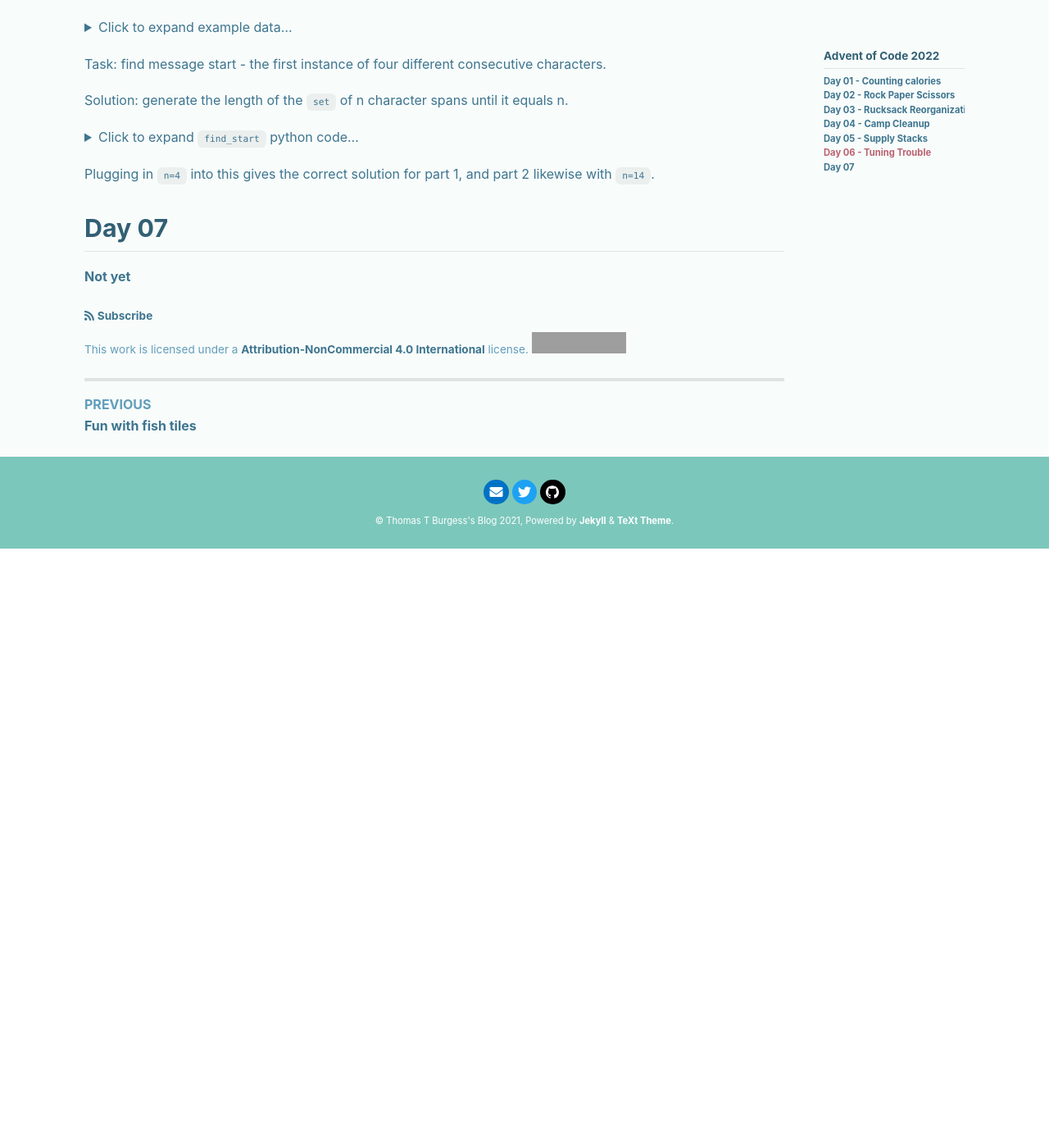
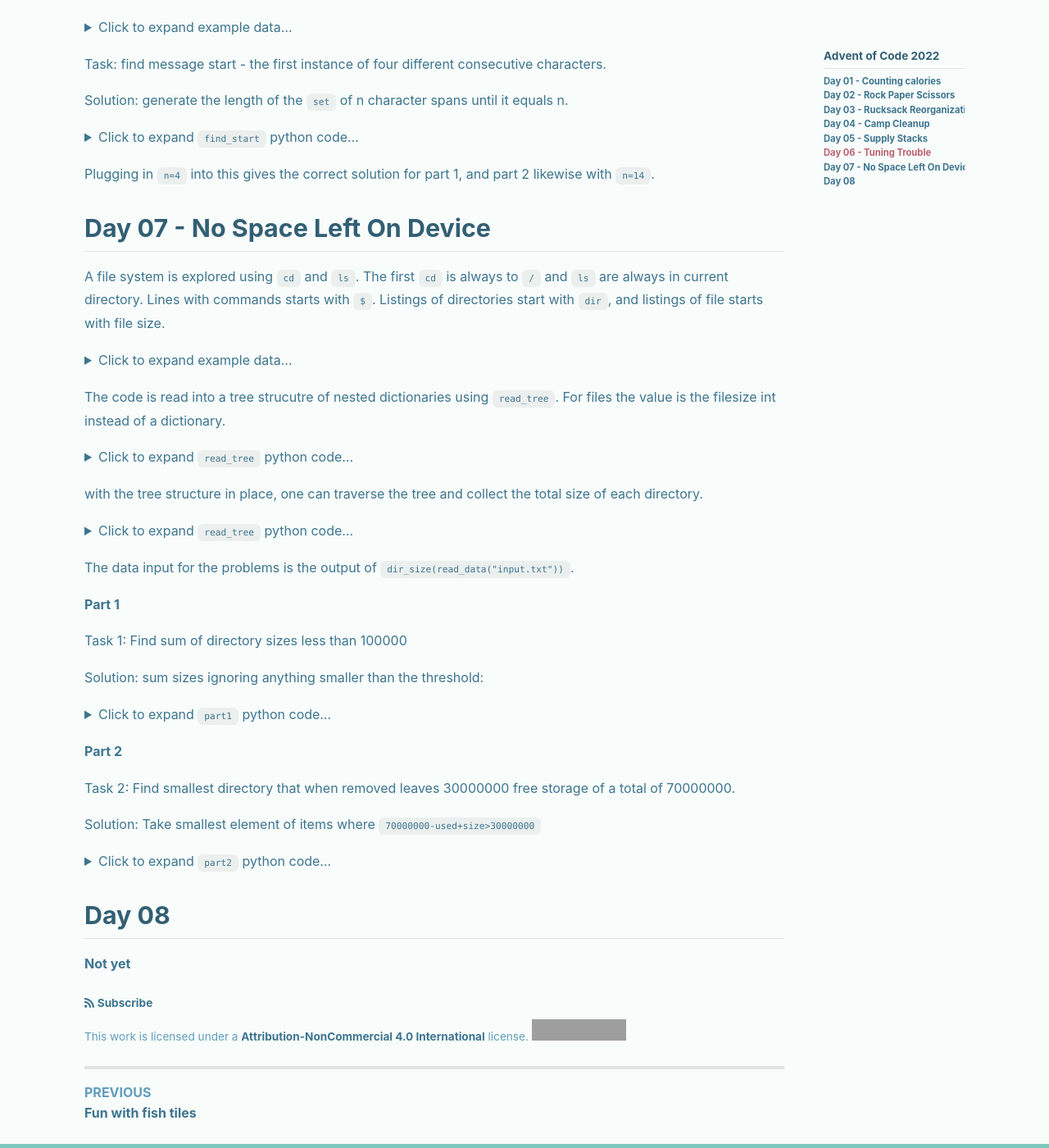
Before and after one commit to thomasburgess/thomasburgess.github.io, a Jekyll site: the page built from _posts/2022-12-01-aoc22.md, in a window 1280 px wide and 1400 px high, scrolled down 4367 px. Shown: the whole window at 82% size. Built offline with Jekyll 4.4.1, drawn with Linux system fonts in a browser that asks for light colours; nearby versions of some CDN libraries; comment, search, counter and statistics services are not loaded; before the commit the page ends 5036 px from its top, so only the background shows below that; grey boxes are pictures that could not be loaded.

Commit message:
aoc2022: day7

````diff
--- a/_posts/2022-12-01-aoc22.md
+++ b/_posts/2022-12-01-aoc22.md
@@ -426,5 +426,109 @@ def find_start(message: str, n: int) -> int:
 
 Plugging in `n=4` into this gives the correct solution for part 1, and part 2 likewise with `n=14`.
 
-## Day 07
+## Day 07 - No Space Left On Device
+
+A file system is explored using `cd` and `ls`. The first `cd` is always to `/` and `ls` are always in current directory. Lines with commands starts with `$`. Listings of directories start with `dir`, and listings of file starts with file size.
+
+{% details Click to expand example data... %}
+```
+$ cd /
+$ ls
+dir a
+14848514 b.txt
+8504156 c.dat
+dir d
+$ cd a
+$ ls
+dir e
+29116 f
+2557 g
+62596 h.lst
+$ cd e
+$ ls
+584 i
+$ cd ..
+$ cd ..
+$ cd d
+$ ls
+4060174 j
+8033020 d.log
+5626152 d.ext
+7214296 k
+```
+{% enddetails %}
+
+The code is read into a tree strucutre of nested dictionaries using `read_tree`. For files the value is the filesize int instead of a dictionary.
+
+{% details Click to expand `read_tree` python code... %}
+```python
+def read_tree(path: str) -> dict:
+    tree = {}
+    cwd = []
+    with open(path, "r") as f:
+        t = tree
+        for line in f.readlines()[1:]:
+            split = line.split()
+            if split[0] != "$":
+                # Add file or directory
+                t[split[1]] = {} if split[0] == "dir" else int(split[0])
+            elif split[1] == "cd":
+                dest = line.split()[-1]
+                # Update current working directory
+                cwd = cwd[:-1] if dest == ".." else (cwd + [dest])
+                t = tree
+                for c in cwd:  # Jump to the right directory in the tree
+                    t = t[c]
+    return tree
+```
+{% enddetails %}
+
+with the tree structure in place, one can traverse the tree and collect the total size of each directory.
+
+{% details Click to expand `read_tree` python code... %}
+```python
+def dir_size(tree: dict, base: str = "/") -> dict:
+    result = {base: 0}
+    for k, v in tree.items():
+        if isinstance(v, int):
+            result[base] += v
+            continue
+        key = base + "/" + k
+        t = dir_size(v, base=key)
+        result.update(t)
+        result[base] += t[key]
+    return result
+```
+{% enddetails %}
+
+The data input for the problems is the output of `dir_size(read_data("input.txt"))`.
+
+**Part 1**
+
+Task 1: Find sum of directory sizes less than 100000
+
+Solution: sum sizes ignoring anything smaller than the threshold:
+
+{% details Click to expand `part1` python code... %}
+```python
+def part1(data: dict, thresh=100000) -> int:
+    return sum(v for k, v in data.items() if v < 100000)
+```
+{% enddetails %}
+
+**Part 2**
+
+Task 2: Find smallest directory that when removed leaves 30000000 free storage of a total of 70000000.
+
+Solution: Take smallest element of items where `70000000-used+size>30000000`
+
+{% details Click to expand `part2` python code... %}
+```python
+def part2(data: dict, total=70000000, req=30000000) -> int:
+    return min(v for k, v in data.items() if total - data["/"] + v > req)
+```
+{% enddetails %}
+
+
+## Day 08
 **Not yet**
````
